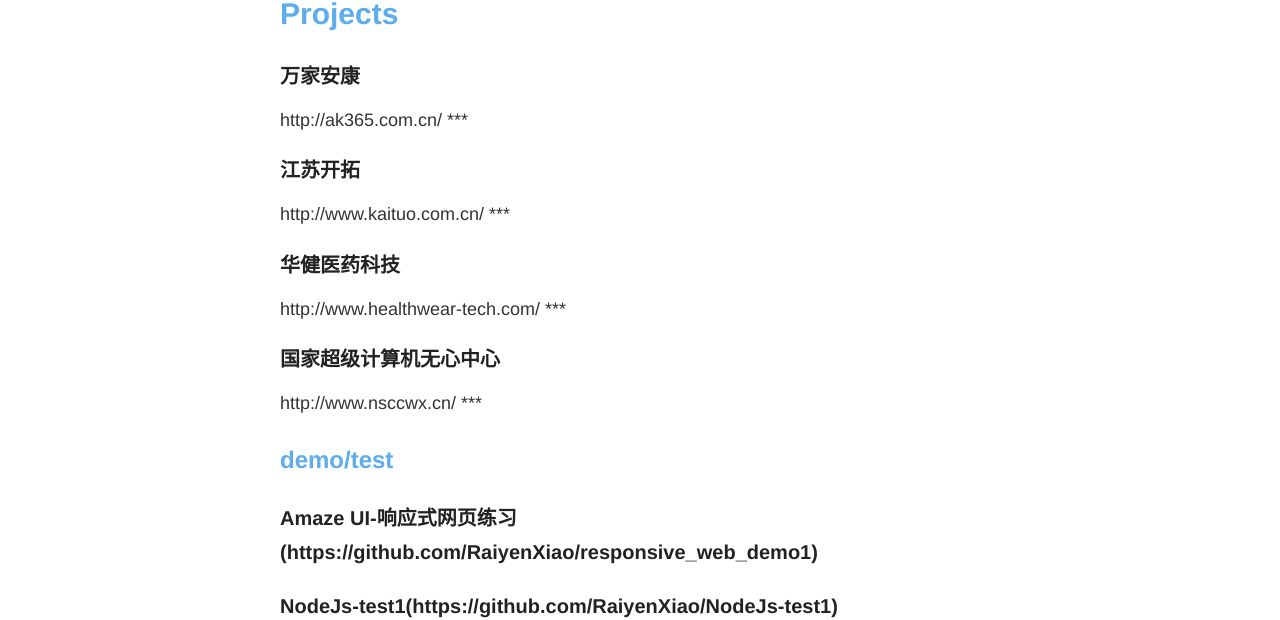
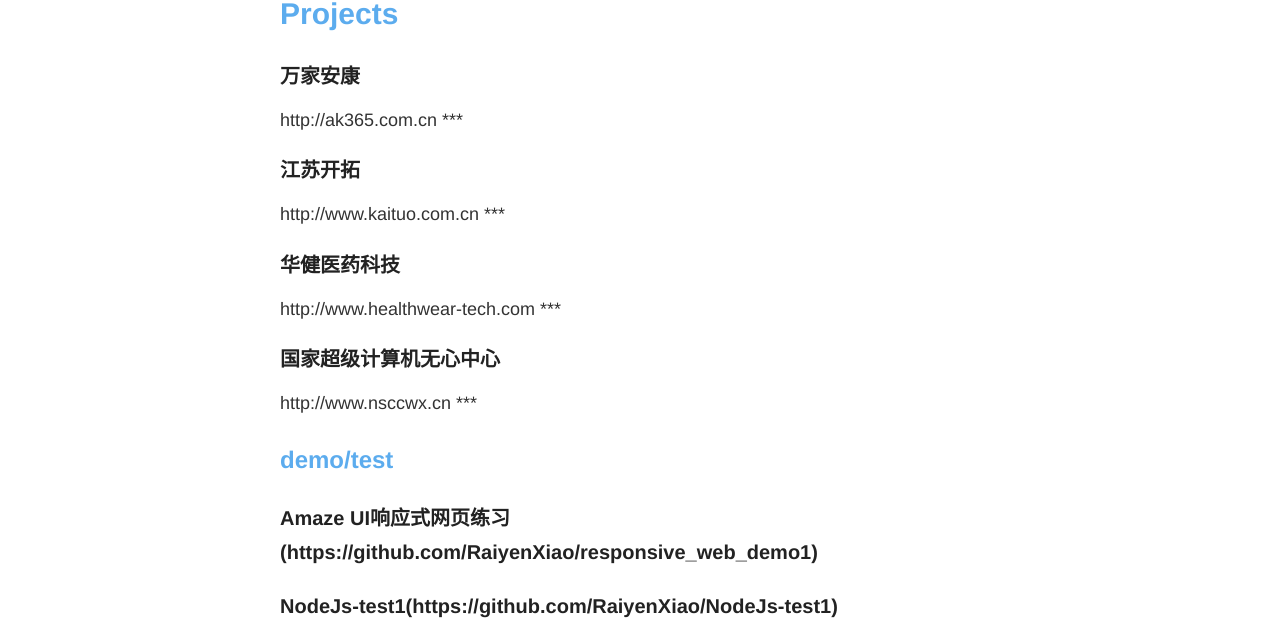
Before and after one commit to RaiyenXiao/RaiyenXiao, a Jekyll site: the page built from projects.md, in a window 1280 px wide. Shown: the part 685-1305 px from the top of the page. Built offline with Jekyll 4.4.1, drawn with Linux system fonts in a browser that asks for light colours; nearby versions of some CDN libraries.

Commit message:
项目更新

```diff
--- a/projects.md
+++ b/projects.md
@@ -5,24 +5,24 @@
 ---
 
 ### [万家安康](http://ak365.com.cn/)
-http://ak365.com.cn/
+http://ak365.com.cn
 ***
 
 ### [江苏开拓](http://www.kaituo.com.cn/)
-http://www.kaituo.com.cn/
+http://www.kaituo.com.cn
 ***
 
 ### [华健医药科技](http://www.healthwear-tech.com/)
-http://www.healthwear-tech.com/
+http://www.healthwear-tech.com
 ***
 
 ### [国家超级计算机无心中心](http://www.nsccwx.cn/)
-http://www.nsccwx.cn/
+http://www.nsccwx.cn
 ***
 
 ## demo/test
 
-### Amaze UI-响应式网页练习(https://github.com/RaiyenXiao/responsive_web_demo1)
+### Amaze UI响应式网页练习(https://github.com/RaiyenXiao/responsive_web_demo1)
 
 ### NodeJs-test1(https://github.com/RaiyenXiao/NodeJs-test1)
 登录注册，管理员可进入后台，用户管理分页
```
